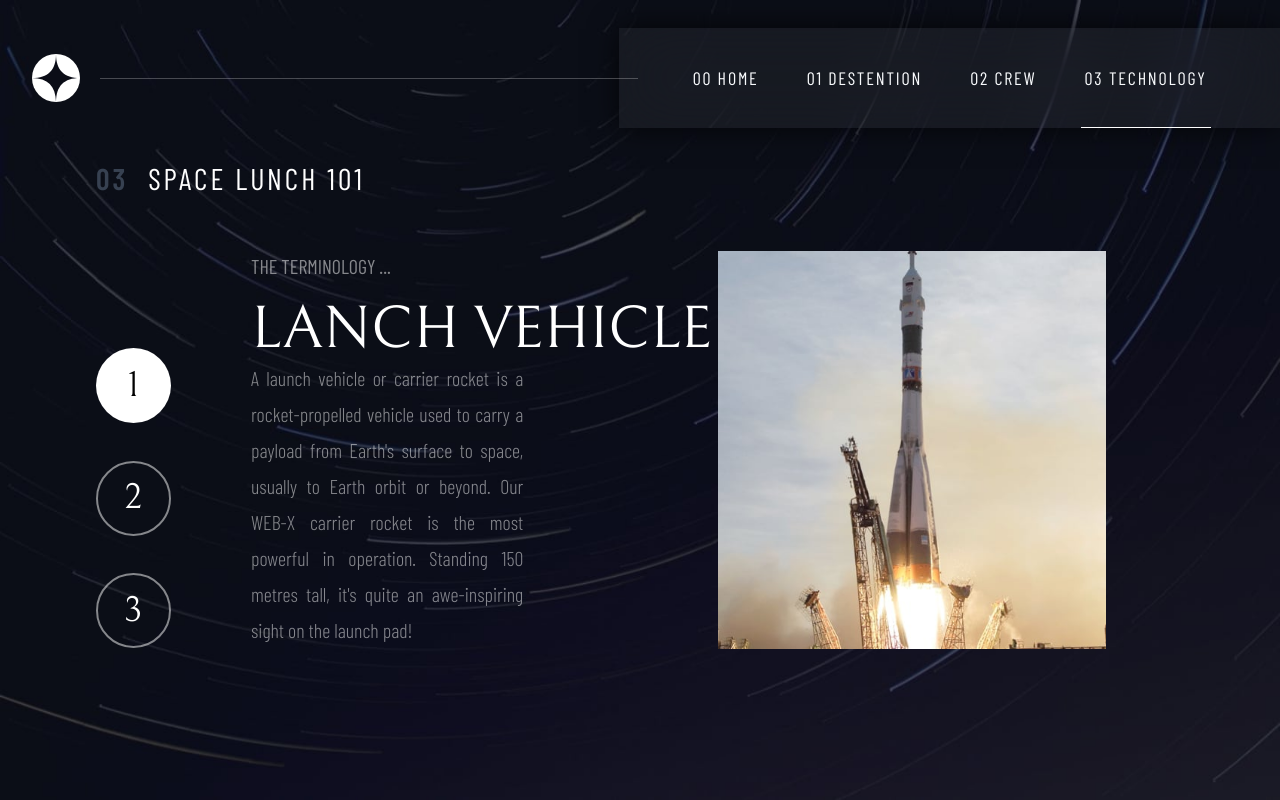
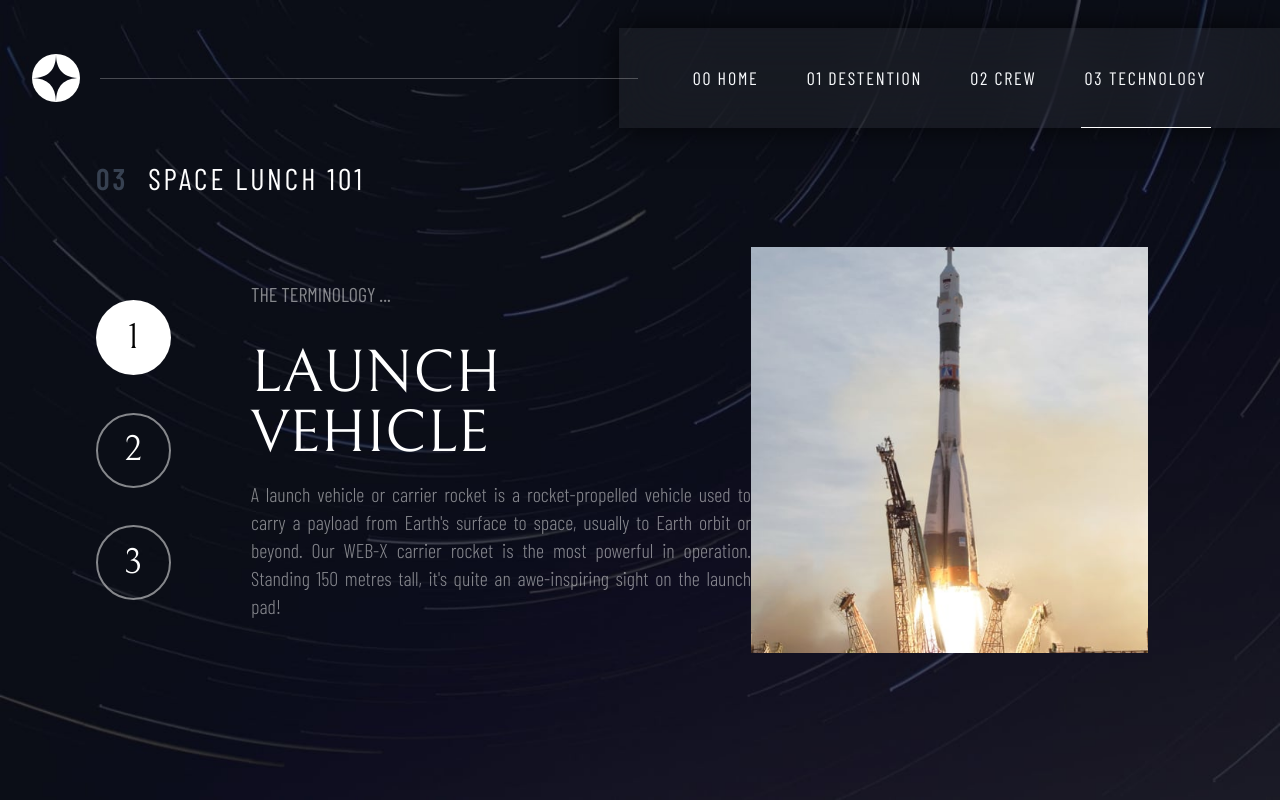
Before and after one commit to MahdiSadeghi26/Space-Toursim-multiPage, a Vue app: page /technology in a window 1280 px wide. Built offline with nearby package versions, Linux system fonts and the light colour scheme.

Commit message:
addig slide changer and lg size

```diff
--- a/src/views/Technology/TechnologyApp.vue
+++ b/src/views/Technology/TechnologyApp.vue
@@ -1,5 +1,19 @@
 <script setup>
+import { ref, computed } from 'vue'
 import NavMenu from '@/components/NavMenu.vue'
+import data from '/src/data.json';
+
+const json = data;
+
+let activeTech = ref('launch vehicle')
+let activeData = computed(() => {
+    const data = json.technology.filter((tech) => {
+        return tech.name.toLowerCase() === activeTech.value
+    })[0]
+    return { name: data.name, landscape: data.images.landscape, portrait: data.images.portrait, description: data.description }
+})
+
+
 </script>
 
 <template>
@@ -7,40 +21,47 @@ import NavMenu from '@/components/NavMenu.vue'
         class=" flex flex-col lg:bg-[url('/images/technology/background-technology-desktop.jpg')] lg:bg-no-repeat md:bg-[url('/images/technology/background-technology-tablet.jpg')] bg-no-repeat bg-[url('/images/technology/background-technology-mobile.jpg')] h-screen bg-center bg-cover ">
         <NavMenu class=""></NavMenu>
         <!-- content -->
-        <div class="xl:w-[85%] xl:h-[90%] m-auto flex items-center">
+        <div class="xl:w-[85%] lg:w-[90%] xl:h-[90%] m-auto flex items-center">
             <!-- title -->
-            <p class=" absolute xl:top-[20%] uppercase text-white tracking-widest font-BarlowRegular md:text-3xl text-2xl"><span
-                            class="text-gray-700 font-BarlowSemiBold font-bold mr-5 ">03</span>space lunch 101</p>
+            <p class=" absolute lg:top-[20%] uppercase text-white tracking-widest font-BarlowRegular md:text-3xl text-2xl">
+                <span class="text-gray-700 font-BarlowSemiBold font-bold mr-5 ">03</span>space lunch 101
+            </p>
             <!-- left text and slides -->
-            <div class="xl:w-2/3 flex flex-col">
-
+            <transition appear enter-active-class="animate__animated animate__fadeIn">
+                <div class="xl:w-2/3 lg:w-11/12 flex">
                     <!-- button and text container -->
-                <div class="flex xl:mt-24 w-full xl:h-[300px] gap-20 items-end ">
+                    <div class="flex  w-full xl:h-[300px] lg:h-[300px] xl:gap-20 lg:gap-10 ">
                         <!-- buttons -->
                         <div class="flex flex-col h-full justify-between">
-                        <button class="techButton techButtonActive">1</button>
-                        <button class="techButton">2</button>
-                        <button class="techButton">3</button>
+                            <button @click="activeTech = 'launch vehicle'"
+                                :class="{ techButtonActive: activeTech == 'launch vehicle' }" class="techButton">1</button>
+                            <button @click="activeTech = 'spaceport'"
+                                :class="{ techButtonActive: activeTech == 'spaceport' }" class="techButton">2</button>
+                            <button @click="activeTech = 'space capsule'"
+                                :class="{ techButtonActive: activeTech == 'space capsule' }" class="techButton">3</button>
                         </div>
                         <!-- title and text -->
-                    <div class="xl:w-full">
-                        <p class="text-white text-opacity-50 text-xl font-BarlowRegular  uppercase">The terminology ...</p>
+                        <div class="xl:w-full flex xl:gap-4 h-full items-start justify-center lg:gap-4  flex-col">
+                            <p class="text-white text-opacity-50 text-xl font-BarlowRegular  uppercase">The terminology ...
+                            </p>
                             <!-- title -->
-                        <p class="uppercase text-white text-6xl font-BellefairRegular mt-5">lanch vehicle</p>
+                            <p class="uppercase text-white xl:text-6xl lg:text-5xl font-BellefairRegular mt-5">{{
+                                activeData.name }}</p>
                             <!-- caption -->
-                        <p class="text-white font-BarlowLight text-xl leading-9 text-opacity-50 w-7/12 text-justify">
-                            A launch vehicle or carrier rocket is a rocket-propelled vehicle used to carry a payload from
-                            Earth's surface to space, usually to Earth orbit or beyond. Our WEB-X carrier rocket is the most
-                            powerful in operation. Standing 150 metres tall, it's quite an awe-inspiring sight on the launch
-                            pad!
+                            <p
+                                class="text-white font-BarlowLight xl:text-xl lg:text-lg leading-9 text-opacity-50 xl:w-[500px] lg:w-[400px] text-justify">
+                                {{ activeData.description }}
                             </p>
                         </div>
                     </div>
                 </div>
+            </transition>
             <!-- right (images) -->
-            <div class="xl:w-1/2">
-                <img src="/images/technology/image-launch-vehicle-portrait.jpg" alt="space image" class="xl:w-10/12">
+            <transition appear enter-active-class="animate__animated animate__fadeIn">
+                <div class="lg:w-1/2">
+                    <img :src="`${activeData.portrait}`" alt="space image" class="xl:w-11/12  lg:w-full lg:block  hidden">
                 </div>
+            </transition>
         </div>
     </div>
 </template>
```
Lines whose indentation alone changed are shown as unchanged.
